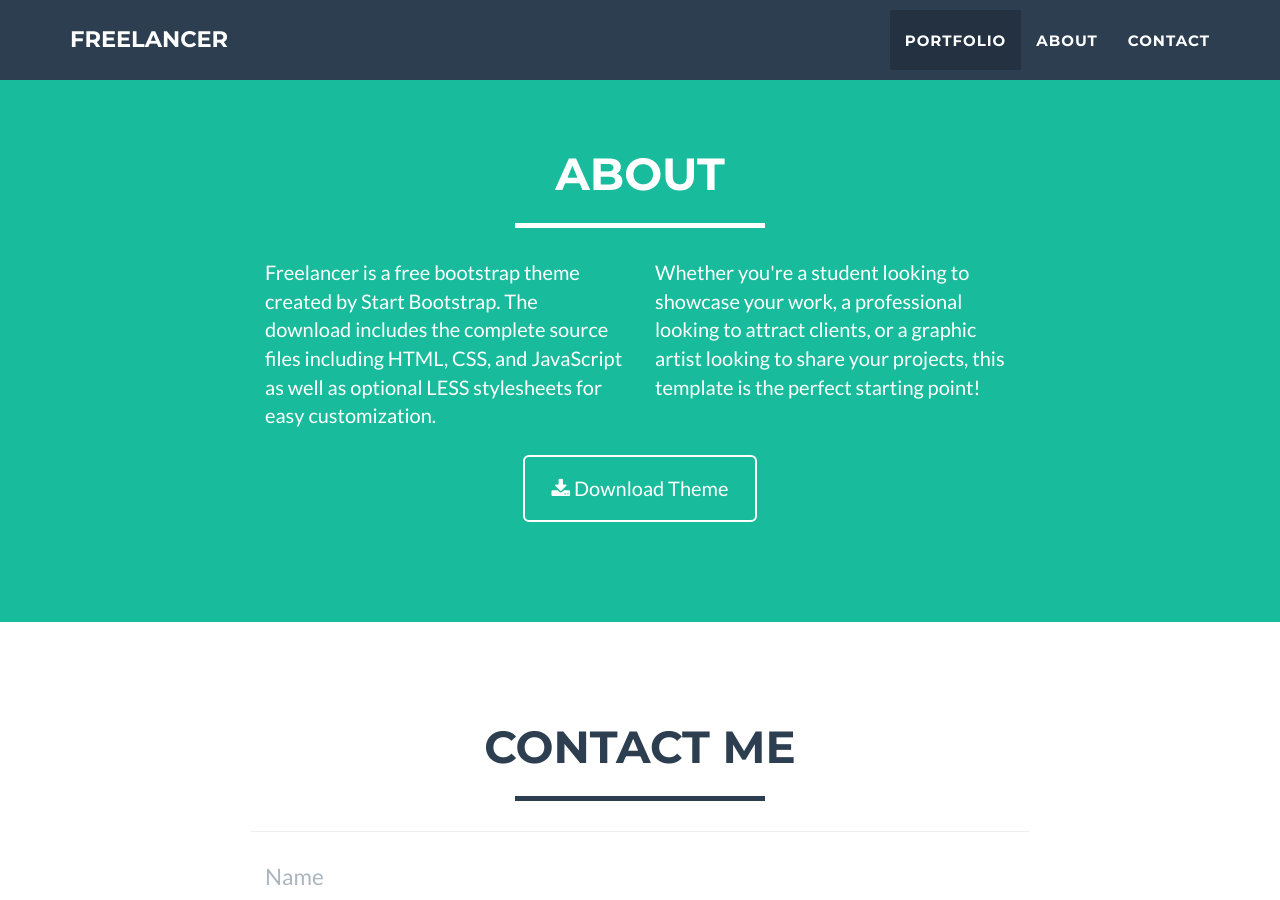
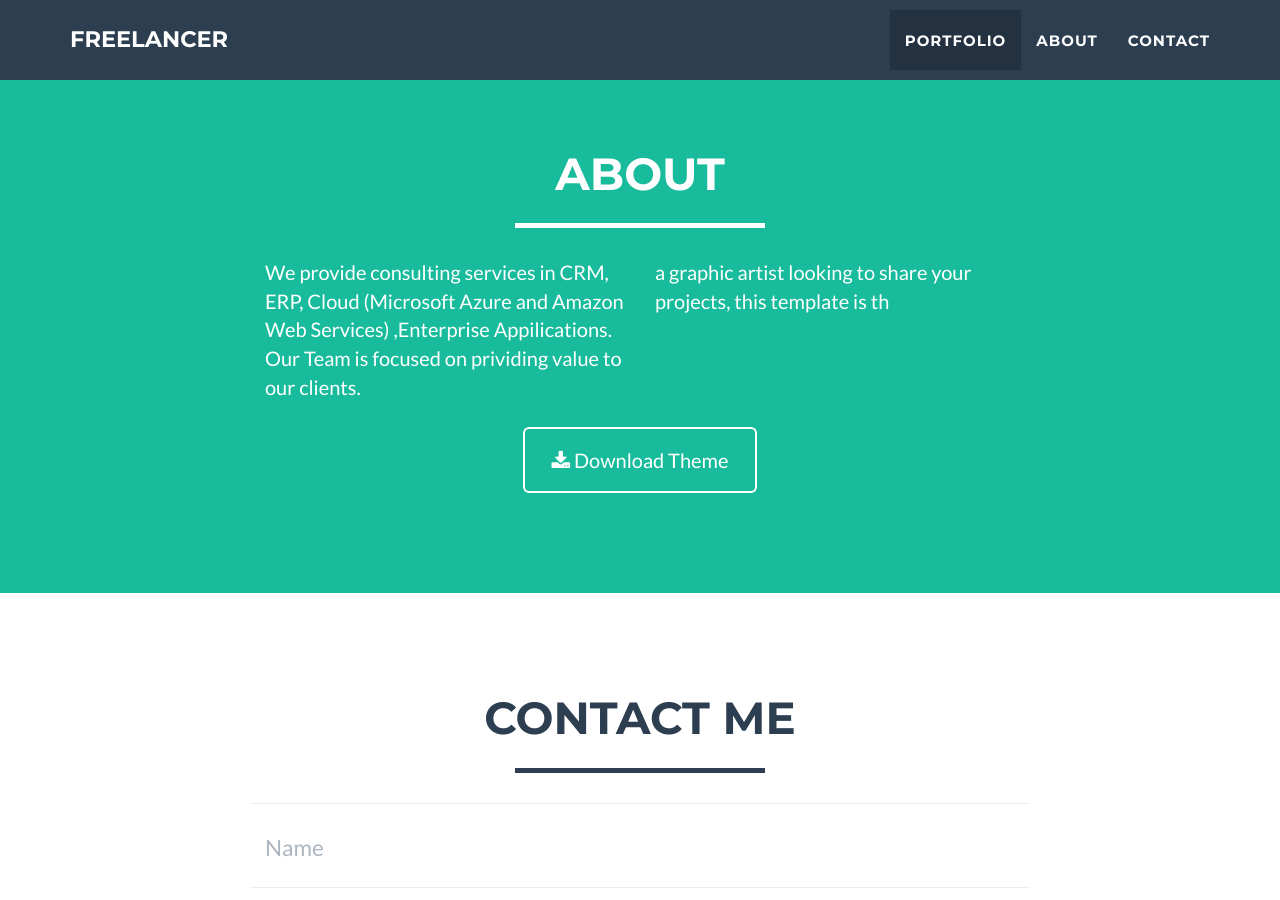
Before and after one commit to cloneon/cloneon.github.io, a Jekyll site: the page built from index.html, in a window 1280 px wide and 900 px high, scrolled down 1616 px. Built offline with Jekyll 4.4.1, drawn with Linux system fonts in a browser that asks for light colours.

Commit message:
About & Email
About and email configuration

```diff
--- a/_includes/about.html
+++ b/_includes/about.html
@@ -9,10 +9,10 @@
             </div>
             <div class="row">
                 <div class="col-lg-4 col-lg-offset-2">
-                    <p>Freelancer is a free bootstrap theme created by Start Bootstrap. The download includes the complete source files including HTML, CSS, and JavaScript as well as optional LESS stylesheets for easy customization.</p>
+                    <p>We provide consulting services in CRM, ERP, Cloud (Microsoft Azure and Amazon Web Services) ,Enterprise Appilications. Our Team is focused on prividing value to our clients. </p>
                 </div>
                 <div class="col-lg-4">
-                    <p>Whether you're a student looking to showcase your work, a professional looking to attract clients, or a graphic artist looking to share your projects, this template is the perfect starting point! </p>
+                    <p>a graphic artist looking to share your projects, this template is th </p>
                 </div>
                 <div class="col-lg-8 col-lg-offset-2 text-center">
                     <a href="#" class="btn btn-lg btn-outline">
--- a/_includes/contact_static.html
+++ b/_includes/contact_static.html
@@ -20,7 +20,7 @@
 					<div class="row control-group">
 						<div class="form-group col-xs-12 floating-label-form-group controls">
 							<label>Email Address</label>
-							<input type="email" name="_replyto" class="form-control" placeholder="Email Address" id="email" required data-validation-required-message="Please enter your email address.">
+							<input type="email" name="_replyto" class="form-control" placeholder="Email Address" id="email" required data-validation-required-message="versusinc@live.com">
 							<p class="help-block text-danger"></p>
 						</div>
 					</div>
```
